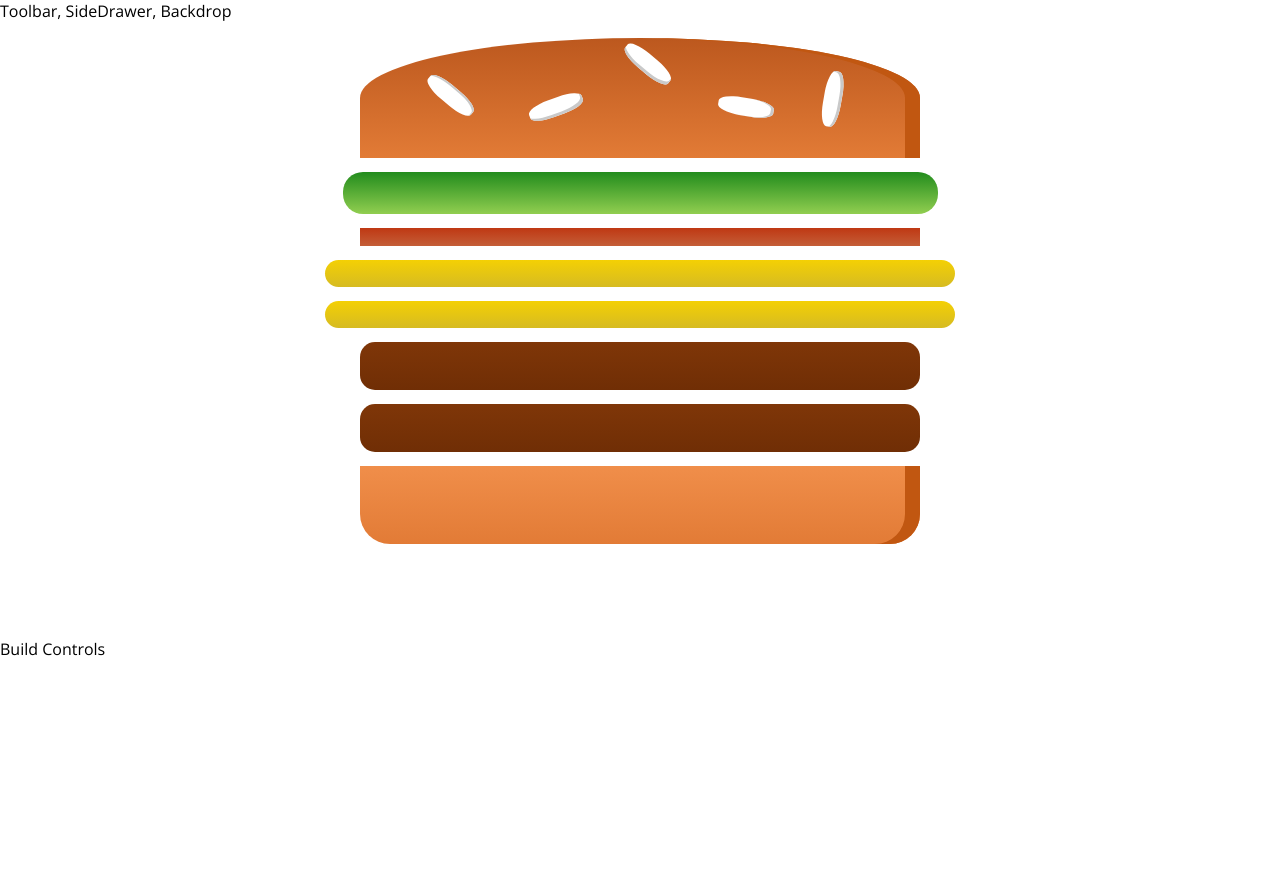
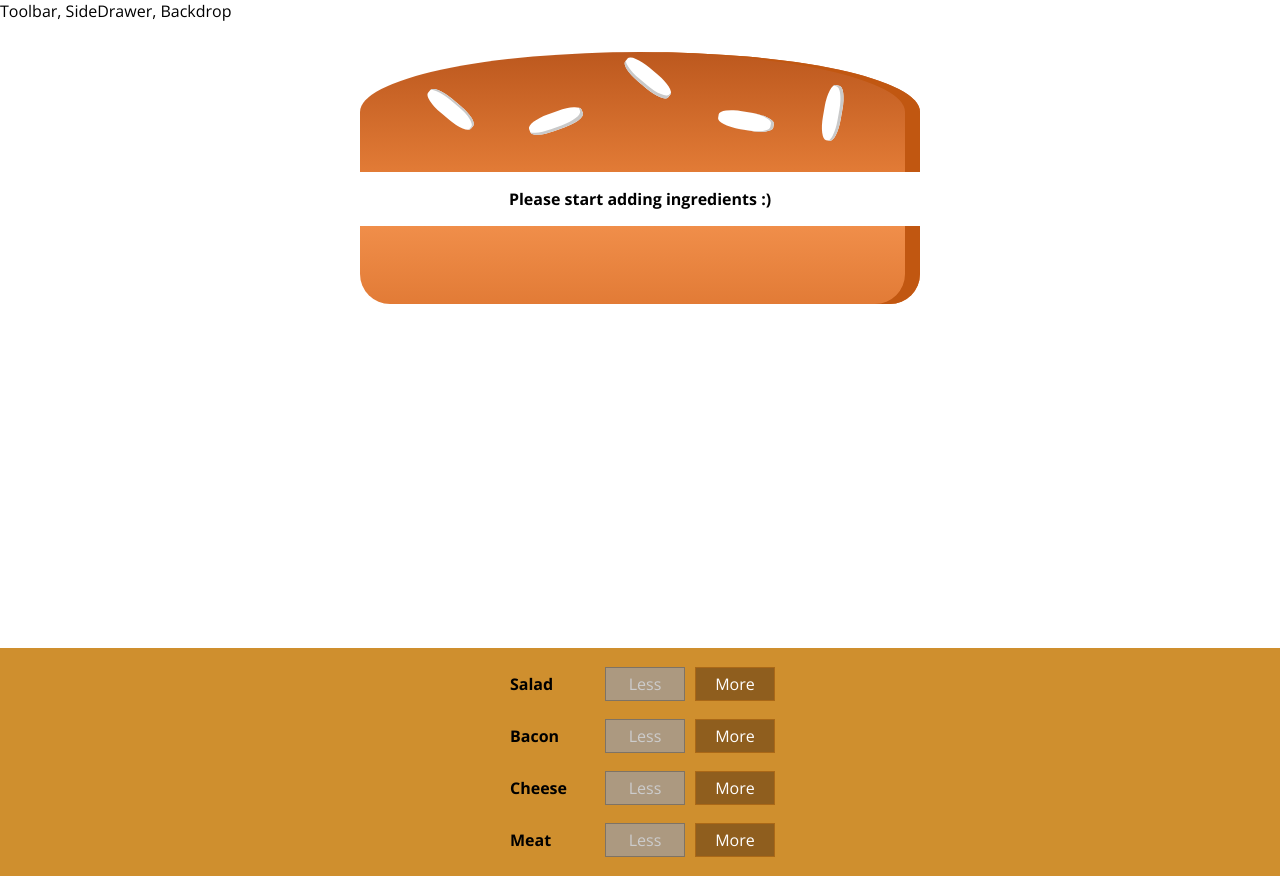
Before and after one commit to silvervian/BurgerBuilder, a React (Create React App) app: page / in a window 1280 px wide. Before the commit the page ends 800 px from the top, so only its background shows below. Built offline with nearby package versions, Linux system fonts and the light colour scheme.

Commit message:
26.01.2020 - 165

```diff
--- /dev/null
+++ b/src/components/burger/build-controls/build-control/build-control.component.jsx
@@ -0,0 +1,17 @@
+import React from "react";
+
+import "./build-control.styles.scss";
+
+const BuildControl = props => (
+  <div className="build-control">
+    <div className="label">{props.label}</div>
+    <button className="less" onClick={props.removed} disabled={props.disabled}>
+      Less
+    </button>
+    <button className="more" onClick={props.added}>
+      More
+    </button>
+  </div>
+);
+
+export default BuildControl;
--- /dev/null
+++ b/src/components/burger/build-controls/build-control/build-control.styles.scss
@@ -0,0 +1,58 @@
+.build-control {
+  display: flex;
+  justify-content: space-between;
+  align-items: center;
+  margin: 5px 0;
+
+  button {
+    display: block;
+    font: inherit;
+    padding: 5px;
+    margin: 0 5px;
+    width: 80px;
+    border: 1px solid #aa6817;
+    cursor: pointer;
+    outline: none;
+
+    &:disabled {
+      background-color: #ac9980;
+      border: 1px solid #7e7365;
+      color: #ccc;
+      cursor: default;
+    }
+
+    &:hover:disabled {
+      background-color: #ac9980;
+      color: #ccc;
+      cursor: not-allowed;
+    }
+  }
+
+  .less {
+    background-color: #d39952;
+    color: white;
+
+    &:hover,
+    &:active {
+      background-color: #daa972;
+      color: white;
+    }
+  }
+
+  .more {
+    background-color: #8f5e1e;
+    color: white;
+
+    &:hover,
+    &:active {
+      background-color: #99703f;
+      color: white;
+    }
+  }
+}
+
+.label {
+  padding: 10px;
+  font-weight: bold;
+  width: 80px;
+}
--- /dev/null
+++ b/src/components/burger/build-controls/build-controls.component.jsx
@@ -0,0 +1,28 @@
+import React from "react";
+
+import BuildControl from "./build-control/build-control.component";
+
+import "./build-controls.styles.scss";
+
+const controls = [
+  { label: "Salad", type: "salad" },
+  { label: "Bacon", type: "bacon" },
+  { label: "Cheese", type: "cheese" },
+  { label: "Meat", type: "meat" }
+];
+
+const BuildControls = props => (
+  <div className="build-controls">
+    {controls.map(ctrl => (
+      <BuildControl
+        key={ctrl.label}
+        label={ctrl.label}
+        added={() => props.ingredientAdded(ctrl.type)}
+        removed={() => props.ingredientRemoved(ctrl.type)}
+        disabled={props.disabled[ctrl.type]}
+      />
+    ))}
+  </div>
+);
+
+export default BuildControls;
--- /dev/null
+++ b/src/components/burger/build-controls/build-controls.styles.scss
@@ -0,0 +1,10 @@
+.build-controls {
+  width: 100%;
+  background-color: #cf8f2e;
+  display: flex;
+  flex-direction: column;
+  align-items: center;
+  box-shadow: 0 2px 1px #ccc;
+  margin: auto;
+  padding: 10px 0;
+}
--- a/src/components/burger/burger.component.jsx
+++ b/src/components/burger/burger.component.jsx
@@ -5,12 +5,18 @@
 import "./burger.styles.scss";
 
 const Burger = props => {
-  const transformedIngredients = Object.keys(props.ingredients).map(igKey => {
-    console.log([...Array(props.ingredients[igKey])]);
-    return [...Array(props.ingredients[igKey])].map((_, i) => {
-      return <BurgerIngredient key={igKey + i} type={igKey} />;
-    });
-  });
+  let transformedIngredients = Object.keys(props.ingredients)
+    .map(igKey => {
+      return [...Array(props.ingredients[igKey])].map((_, i) => {
+        return <BurgerIngredient key={igKey + i} type={igKey} />;
+      });
+    })
+    .reduce((arr, el) => {
+      return arr.concat(el);
+    }, []);
+  if (transformedIngredients.length === 0) {
+    transformedIngredients = <p>Please start adding ingredients :)</p>;
+  }
   return (
     <div className="burger">
       <BurgerIngredient type="bread-top" />
--- a/src/components/burger/burger.styles.scss
+++ b/src/components/burger/burger.styles.scss
@@ -1,10 +1,33 @@
 .burger {
   width: 100%;
-  margin: auto;
+  margin: auto auto 10px auto;
   height: 250px;
   text-align: center;
+  overflow-y: scroll;
   font-weight: bold;
   font-style: 1.2rem;
+
+  &::-webkit-scrollbar {
+    width: 7px;
+  }
+
+  /* Track */
+  &::-webkit-scrollbar-track {
+    -webkit-box-shadow: inset 0 0 6px rgba(0, 0, 0, 0.3);
+    -webkit-border-radius: 10px;
+    border-radius: 10px;
+  }
+
+  /* Handle */
+  &::-webkit-scrollbar-thumb {
+    -webkit-border-radius: 10px;
+    border-radius: 10px;
+    background: rgba(100, 100, 100, 0.8);
+    -webkit-box-shadow: inset 0 0 6px rgba(0, 0, 0, 0.5);
+  }
+  &::-webkit-scrollbar-thumb:window-inactive {
+    background: rgba(100, 100, 100, 0.4);
+  }
 
   @media (min-width: 500px) and (min-height: 400px) {
     width: 350px;
--- a/src/containers/burger-builder/burger-builder.component.jsx
+++ b/src/containers/burger-builder/burger-builder.component.jsx
@@ -2,22 +2,69 @@
 
 import Aux from "../../hoc/auxillary.component";
 import Burger from "../../components/burger/burger.component";
+import BuildControls from "../../components/burger/build-controls/build-controls.component";
+
+const INGREDIENTS_PRICES = {
+  salad: 0.5,
+  cheese: 0.4,
+  meat: 1.3,
+  bacon: 0.7
+};
 
 class BurderBuilder extends React.Component {
   state = {
     ingredients: {
-      salad: 1,
-      bacon: 1,
-      cheese: 2,
-      meat: 2
-    }
+      salad: 0,
+      bacon: 0,
+      cheese: 0,
+      meat: 0
+    },
+    totalPrice: 4
   };
 
+  addIngredientsHandler = type => {
+    const oldCount = this.state.ingredients[type];
+    const updatedCount = oldCount + 1;
+    const updatedIngredients = {
+      ...this.state.ingredients
+    };
+    updatedIngredients[type] = updatedCount;
+    const priceAddition = INGREDIENTS_PRICES[type];
+    const oldPrice = this.state.totalPrice;
+    const newPrice = oldPrice + priceAddition;
+    this.setState({ totalPrice: newPrice, ingredients: updatedIngredients });
+  };
+
+  removeIngredientsHandler = type => {
+    const oldCount = this.state.ingredients[type];
+    if (oldCount <= 0) {
+      return;
+    }
+    const updatedCount = oldCount - 1;
+    const updatedIngredients = {
+      ...this.state.ingredients
+    };
+    updatedIngredients[type] = updatedCount;
+    const priceDeduction = INGREDIENTS_PRICES[type];
+    const oldPrice = this.state.totalPrice;
+    const newPrice = oldPrice - priceDeduction;
+    this.setState({ totalPrice: newPrice, ingredients: updatedIngredients });
+  };
   render() {
+    const disabledInfo = {
+      ...this.state.ingredients
+    };
+    for (let key in disabledInfo) {
+      disabledInfo[key] = disabledInfo[key] <= 0;
+    }
     return (
       <Aux>
         <Burger ingredients={this.state.ingredients} />
-        <div>Build Controls</div>
+        <BuildControls
+          ingredientAdded={this.addIngredientsHandler}
+          ingredientRemoved={this.removeIngredientsHandler}
+          disabled={disabledInfo}
+        />
       </Aux>
     );
   }
```
